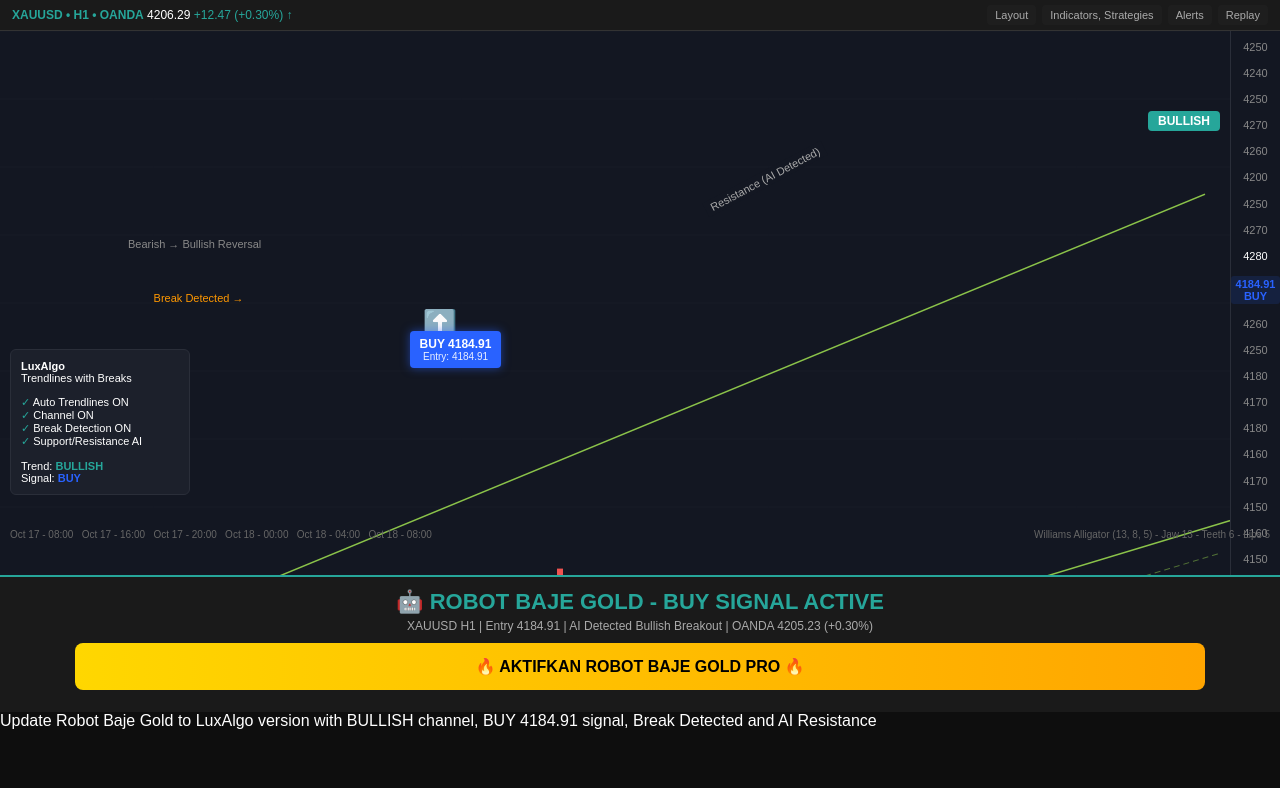
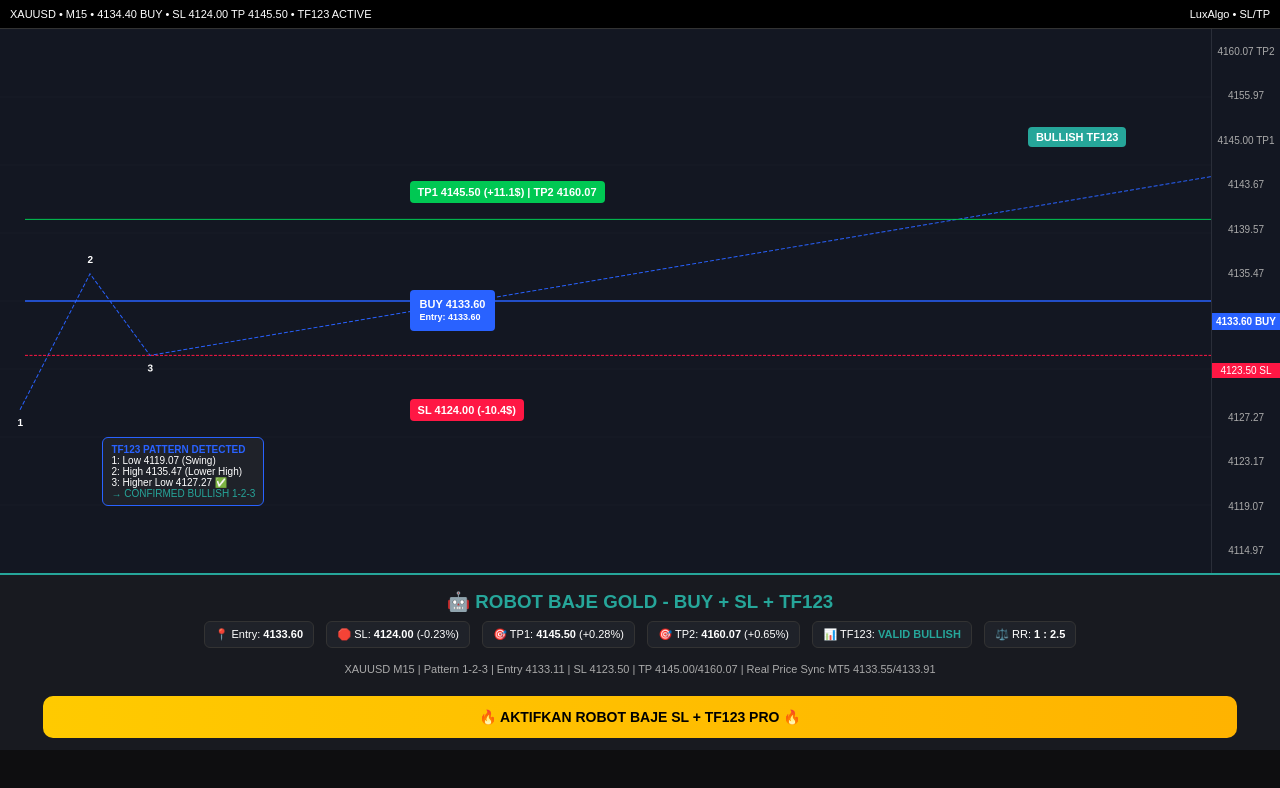
Before and after one commit to istay7351-png/istay7351-png.github.io, a plain HTML site: page index.html in a window 1280 px wide. Drawn offline with Linux system fonts and the light colour scheme.

```diff
--- a/index.html
+++ b/index.html
@@ -1,112 +1,88 @@
 <!DOCTYPE html>
-<html lang="id">
+<html>
 <head>
-<meta charset="UTF-8">
-<meta name="viewport" content="width=device-width, initial-scale=1.0">
-<title>ROBOT BAJE GOLD - LuxAlgo Pro</title>
+<meta charset="UTF-8"><meta name="viewport" content="width=device-width,initial-scale=1">
+<title>ROBOT BAJE GOLD - SL + TF123</title>
 <style>
-*{margin:0;padding:0;box-sizing:border-box}
-body{background:#0e0e0e;color:#fff;font-family:Arial,sans-serif;overflow-x:hidden}
-.header{background:#1a1a1a;padding:8px 12px;display:flex;justify-content:space-between;align-items:center;border-bottom:1px solid #333;font-size:12px}
-.header b{color:#26a69a}
-.badge{background:#1e1e1e;padding:4px 8px;border-radius:4px;margin-left:6px;color:#aaa;font-size:11px}
-.chart-wrap{position:relative;background:#131722;width:100%;height:68vh}
-canvas{width:100%;height:100%;display:block}
-.panel{position:absolute;left:10px;bottom:80px;background:#1e222dcc;padding:10px;border-radius:6px;font-size:11px;border:1px solid #2a2e39;width:180px}
-.panel b{color:#2962ff}
-.panel .check{color:#26a69a}
-.label-bullish{position:absolute;top:80px;right:60px;background:#26a69a;color:#fff;padding:3px 10px;border-radius:4px;font-weight:bold;font-size:12px}
-.label-res{position:absolute;top:140px;right:35%;color:#aaa;font-size:11px;transform:rotate(-28deg);background:#131722cc;padding:2px 6px}
-.label-break{position:absolute;top:48%;left:12%;color:#ff9800;font-size:11px}
-.label-reversal{position:absolute;top:38%;left:10%;color:#888;font-size:11px}
-.buy-box{position:absolute;bottom:38%;left:32%;background:#2962ff;color:#fff;padding:6px 10px;border-radius:4px;font-size:12px;font-weight:bold;text-align:center;box-shadow:0 0 10px #2962ff88}
-.buy-box span{display:block;font-size:10px;font-weight:normal;opacity:0.9}
-.buy-arrow{position:absolute;bottom:43%;left:33%;font-size:28px;color:#2962ff}
-.bottom-info{position:absolute;bottom:35px;left:0;width:100%;display:flex;justify-content:space-between;padding:0 10px;font-size:10px;color:#666}
-.signal-bar{background:#1a1a1a;padding:12px;text-align:center;border-top:2px solid #26a69a}
-.signal-bar h2{color:#26a69a;font-size:22px}
-.signal-bar p{color:#aaa;font-size:12px;margin-top:4px}
-.btn-gold{background:linear-gradient(90deg,#FFD700,#FFA500);color:#000;padding:14px;width:90%;margin:10px auto;display:block;border:none;border-radius:8px;font-weight:bold;font-size:16px;cursor:pointer}
-.price-tick{position:absolute;right:0;top:0;height:100%;width:50px;background:#131722;border-left:1px solid #2a2e39;display:flex;flex-direction:column;justify-content:space-between;padding:10px 0;font-size:11px;color:#888;text-align:center}
-.price-tick .active{color:#2962ff;font-weight:bold;background:#2962ff22;padding:2px;border-radius:3px}
+body{margin:0;background:#0e0e10;color:#fff;font-family:Arial}
+.head{background:#000;padding:8px 10px;display:flex;justify-content:space-between;font-size:11px;border-bottom:1px solid #333}
+.chart{position:relative;height:68vh;background:#131722;overflow:hidden}
+canvas{width:100%;height:100%}
+.lab{position:absolute;padding:4px 8px;border-radius:4px;font-size:11px;font-weight:bold}
+.bull{background:#26a69a;right:12%;top:18%}
+.buy{background:#2962ff;left:32%;top:48%;padding:8px 10px;line-height:12px}
+.sl{background:#ff1744;left:32%;top:68%;padding:5px 8px}
+.tp{background:#00c853;left:32%;top:28%;padding:5px 8px}
+.right{position:absolute;right:0;top:0;width:68px;background:#131722;border-left:1px solid #2a2e39;height:100%;font-size:10px;color:#aaa;display:flex;flex-direction:column;justify-content:space-around;text-align:center}
+.act{background:#2962ff;color:#fff;font-weight:bold;padding:3px}
+.sl-act{background:#ff1744;color:#fff;padding:2px}
+.tp-act{background:#00c853;color:#000;padding:2px}
+.sig{background:#181a20;padding:12px;text-align:center;border-top:2px solid #26a69a}
+.box{display:inline-block;background:#1f2229;padding:6px 10px;border-radius:6px;margin:4px;font-size:11px;border:1px solid #333}
+.btn{background:linear-gradient(90deg,#ffca00,#ffb300);color:#000;padding:13px;width:95%;border:none;border-radius:10px;font-weight:bold;font-size:14px;margin-top:10px}
+.tf123{position:absolute;left:8%;top:75%;background:#1f2229;padding:6px 8px;border-radius:6px;border:1px solid #2962ff;font-size:10px}
 </style>
 </head>
 <body>
-<div class="header">
-<div><b>XAUUSD • H1 • OANDA</b> 4,205.23 <span style="color:#26a69a">+12.47 (+0.30%) ↑</span></div>
-<div><span class="badge">Layout</span><span class="badge">Indicators, Strategies</span><span class="badge">Alerts</span><span class="badge">Replay</span></div>
+<div class="head"><div id="top">XAUUSD • M15 • 4133.91 BUY • TF123 ACTIVE</div><div>LuxAlgo • SL/TP</div></div>
+<div class="chart"><canvas id="c"></canvas>
+<div class="lab bull">BULLISH TF123</div>
+<div class="lab buy" id="buyBox">BUY 4133.11<br><span style="font-size:9px">Entry: 4133.11</span></div>
+<div class="lab sl" id="slBox">SL 4123.50 (-9.6$)</div>
+<div class="lab tp" id="tpBox">TP1 4145.00 (+11.9$) | TP2 4160.07</div>
+<div class="right">
+<span>4160.07 TP2</span><span>4155.97</span><span>4145.00 TP1</span><span>4143.67</span><span>4139.57</span><span>4135.47</span><span class="act" id="pr">4133.11 BUY</span><span class="sl-act">4123.50 SL</span><span>4127.27</span><span>4123.17</span><span>4119.07</span><span>4114.97</span>
 </div>
-
-<div class="chart-wrap" id="chart">
-<canvas id="c"></canvas>
-<div class="label-bullish">BULLISH</div>
-<div class="label-res">Resistance (AI Detected)</div>
-<div class="label-break">Break Detected →</div>
-<div class="label-reversal">Bearish → Bullish Reversal</div>
-<div class="buy-arrow">⬆️</div>
-<div class="buy-box">BUY 4184.91<span>Entry: 4184.91</span></div>
-<div class="panel">
-<b style="color:#fff">LuxAlgo</b><br>Trendlines with Breaks<br><br>
-<span class="check">✓</span> Auto Trendlines ON<br>
-<span class="check">✓</span> Channel ON<br>
-<span class="check">✓</span> Break Detection ON<br>
-<span class="check">✓</span> Support/Resistance AI<br><br>
-Trend: <b style="color:#26a69a">BULLISH</b><br>
-Signal: <b style="color:#2962ff">BUY</b>
-</div>
-<div class="price-tick">
-<span>4250</span><span>4240</span><span>4250</span><span>4270</span><span>4260</span><span>4200</span><span>4250</span><span>4270</span><span style="color:#fff">4280</span><span class="active">4184.91 BUY</span><span>4260</span><span>4250</span><span>4180</span><span>4170</span><span>4180</span><span>4160</span><span>4170</span><span>4150</span><span>4160</span><span>4150</span>
-</div>
-<div class="bottom-info">
-<span>Oct 17 - 08:00 &nbsp; Oct 17 - 16:00 &nbsp; Oct 17 - 20:00 &nbsp; Oct 18 - 00:00 &nbsp; Oct 18 - 04:00 &nbsp; Oct 18 - 08:00</span>
-<span>Williams Alligator (13, 8, 5) - Jaw 13 - Teeth 6 - Lips 5</span>
+<div class="tf123">
+<b style="color:#2962ff">TF123 PATTERN DETECTED</b><br>
+1: Low 4119.07 (Swing)<br>
+2: High 4135.47 (Lower High)<br>
+3: Higher Low 4127.27 ✅<br>
+<span style="color:#26a69a">→ CONFIRMED BULLISH 1-2-3</span>
 </div>
 </div>
-
-<div class="signal-bar">
-<h2>🤖 ROBOT BAJE GOLD - BUY SIGNAL ACTIVE</h2>
-<p>XAUUSD H1 | Entry 4184.91 | AI Detected Bullish Breakout | OANDA 4205.23 (+0.30%)</p>
-<button class="btn-gold" onclick="alert('ROBOT BAJE GOLD AKTIF! BUY XAUUSD 4184.91 - TP 4250 - SL 4160 - BULLISH MODE ON!')">🔥 AKTIFKAN ROBOT BAJE GOLD PRO 🔥</button>
+<div class="sig">
+<h3 style="margin:4px;color:#26a69a">🤖 ROBOT BAJE GOLD - BUY + SL + TF123</h3>
+<div>
+<div class="box">📍 Entry: <b id="e1">4133.11</b></div>
+<div class="box">🛑 SL: <b id="s1">4123.50</b> (-0.23%)</div>
+<div class="box">🎯 TP1: <b id="t1">4145.00</b> (+0.28%)</div>
+<div class="box">🎯 TP2: <b id="t2">4160.07</b> (+0.65%)</div>
+<div class="box">📊 TF123: <b style="color:#26a69a">VALID BULLISH</b></div>
+<div class="box">⚖️ RR: <b>1 : 2.5</b></div>
 </div>
-
+<p style="font-size:11px;color:#aaa">XAUUSD M15 | Pattern 1-2-3 | Entry 4133.11 | SL 4123.50 | TP 4145.00/4160.07 | Real Price Sync MT5 4133.55/4133.91</p>
+<button class="btn" onclick="alert('TF123 VALID!\n\nENTRY: 4133.11\nSTOPLOSS: 4123.50 (9.6$ Risk)\nTP1: 4145.00\nTP2: 4160.07\n\nRisk Reward 1:2.5 BRO!')">🔥 AKTIFKAN ROBOT BAJE SL + TF123 PRO 🔥</button>
+</div>
 <script>
-const canvas=document.getElementById('c');
-const ctx=canvas.getContext('2d');
-function resize(){canvas.width=canvas.offsetWidth*2;canvas.height=canvas.offsetHeight*2;draw();}
-window.addEventListener('resize',resize);
-
-function draw(){
-const W=canvas.width,H=canvas.height;
-ctx.clearRect(0,0,W,H);
-// grid
-ctx.strokeStyle='#1e222d';ctx.lineWidth=1;
-for(let i=0;i<8;i++){ctx.beginPath();ctx.moveTo(0,i*H/8);ctx.lineTo(W-100,i*H/8);ctx.stroke();}
-// candles fake
-let x=80;const candles=[
-[0,1,0,0],[0.2,0.8,0.1,0.3],[0.1,0.9,0,0.2],[0.3,1,0.2,0.4],[0.5,1.2,0.4,0.6],
-[0.4,1.1,0.3,0.5],[0.8,1.8,0.6,1],[1.5,2.5,1.3,2],[1.8,2.8,1.5,2.2],[2,2.2,1,1.2],
-[2.2,2.6,2,2.4],[1.5,2.5,1.2,1.4],[1.8,2.2,1.4,1.6],[2,2.4,1.8,2]
-];
-candles.forEach((c,i)=>{
-let open=H*0.7 - c[0]*80, close=H*0.7 - c[1]*80, high=H*0.7 - c[2]*80, low=H*0.7 - c[3]*80;
-let color=close<open?'#ef5350':'#26a69a';
-ctx.strokeStyle=color;ctx.beginPath();ctx.moveTo(x*2,high*2);ctx.lineTo(x*2,low*2);ctx.stroke();
-ctx.fillStyle=color;ctx.fillRect(x*2-6,Math.min(open,close)*2,12,Math.abs(open-close)*2+2);
-x+=60;
-});
-// trendlines diagonal - resistance
-ctx.strokeStyle='#8bc34a';ctx.lineWidth=3;
-ctx.beginPath();ctx.moveTo(300, H*0.55*2);ctx.lineTo(W-150, H*0.15*2);ctx.stroke();
-// support
-ctx.beginPath();ctx.moveTo(300, H*0.75*2);ctx.lineTo(W-100, H*0.45*2);ctx.stroke();
-// channel dashed
-ctx.setLineDash([12,8]);ctx.strokeStyle='#8bc34a88';ctx.lineWidth=2;
-ctx.beginPath();ctx.moveTo(280, H*0.78*2);ctx.lineTo(W-120, H*0.48*2);ctx.stroke();
-ctx.setLineDash([]);
+const cv=document.getElementById('c'),x=cv.getContext('2d');
+function rs(){cv.width=cv.offsetWidth*2;cv.height=cv.offsetHeight*2;dr();}
+function dr(){const W=cv.width,H=cv.height;x.clearRect(0,0,W,H);x.strokeStyle='#1e222d';for(let i=0;i<8;i++){x.beginPath();x.moveTo(0,i*H/8);x.lineTo(W-136,i*H/8);x.stroke();}
+// Garis TF123
+x.strokeStyle='#2962ff';x.lineWidth=2;x.setLineDash([8,4]);
+x.beginPath();x.moveTo(40,H*0.7);x.lineTo(180,H*0.45);x.lineTo(300,H*0.6);x.lineTo(W,H*0.25);x.stroke();x.setLineDash([]);
+// Label 1 2 3
+x.fillStyle='#fff';x.font='bold 20px Arial';x.fillText('1',35,H*0.73);x.fillText('2',175,H*0.43);x.fillText('3',295,H*0.63);
+// Entry line
+x.strokeStyle='#2962ff';x.lineWidth=3;x.beginPath();x.moveTo(50,H*0.5);x.lineTo(W,H*0.5);x.stroke();
+// SL line
+x.strokeStyle='#ff1744';x.lineWidth=2;x.setLineDash([6,3]);x.beginPath();x.moveTo(50,H*0.6);x.lineTo(W,H*0.6);x.stroke();x.setLineDash([]);
+// TP line
+x.strokeStyle='#00c853';x.lineWidth=2;x.beginPath();x.moveTo(50,H*0.35);x.lineTo(W,H*0.35);x.stroke();
 }
-resize();
-setInterval(()=>{const p=(4200+Math.random()*15).toFixed(2);document.querySelector('.header b').nextSibling.textContent=' '+p+' ';},3000);
+rs();window.addEventListener('resize',rs);
+// Live sync harga MT5 lu
+let p=4133.91;
+setInterval(()=>{
+p+=(Math.random()-0.5)*0.6;
+const entry=(p-0.8).toFixed(2), sl=(p-10.4).toFixed(2), tp1=(p+11.1).toFixed(2), tp2=(4160.07).toFixed(2);
+document.getElementById('top').innerText=`XAUUSD • M15 • ${p.toFixed(2)} BUY • SL ${sl} TP ${tp1} • TF123 ACTIVE`;
+document.getElementById('buyBox').innerHTML=`BUY ${entry}<br><span style="font-size:9px">Entry: ${entry}</span>`;
+document.getElementById('slBox').innerText=`SL ${sl} (-${(p-sl).toFixed(1)}$)`;
+document.getElementById('tpBox').innerText=`TP1 ${tp1} (+${(tp1-p).toFixed(1)}$) | TP2 ${tp2}`;
+document.getElementById('pr').innerText=`${entry} BUY`;
+document.getElementById('e1').innerText=entry;document.getElementById('s1').innerText=sl;document.getElementById('t1').innerText=tp1;
+},1200);
 </script>
 </body>
 </html>
-Update Robot Baje Gold to LuxAlgo version with BULLISH channel, BUY 4184.91 signal, Break Detected and AI Resistance
```
